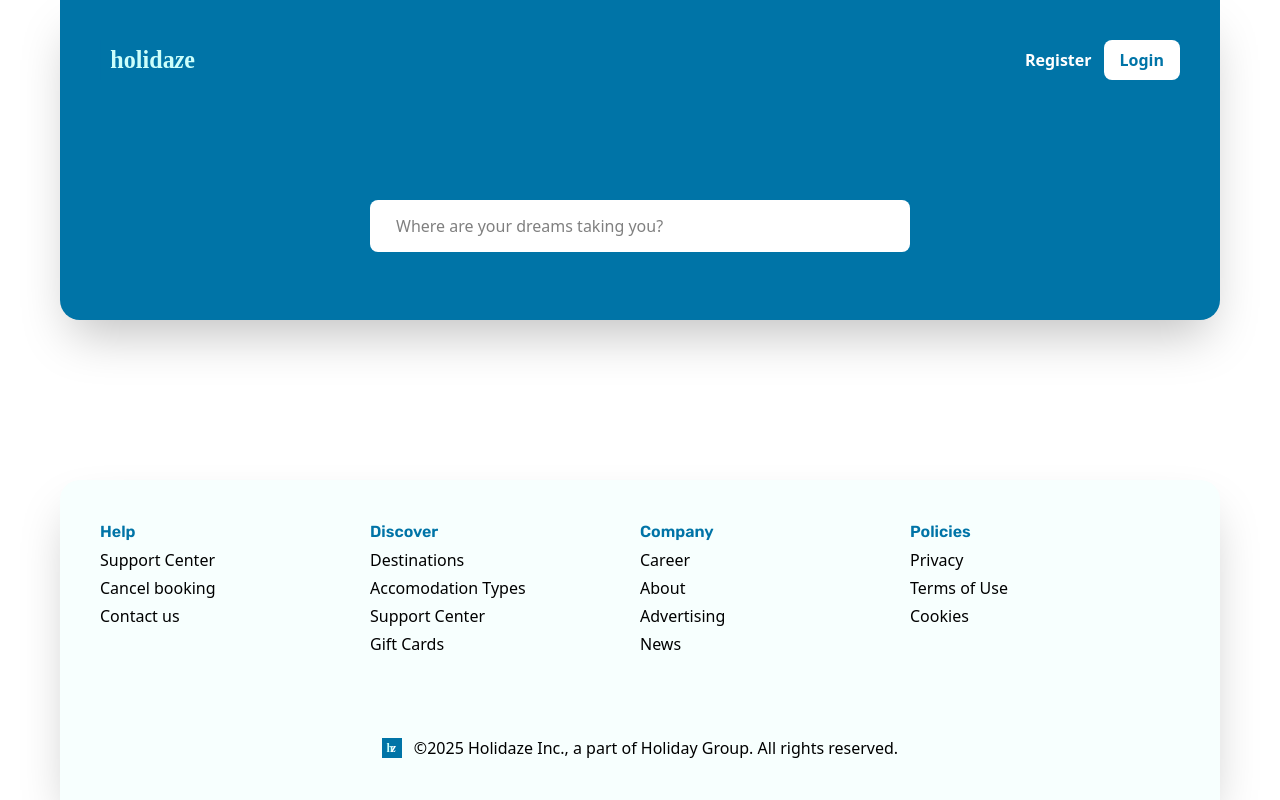
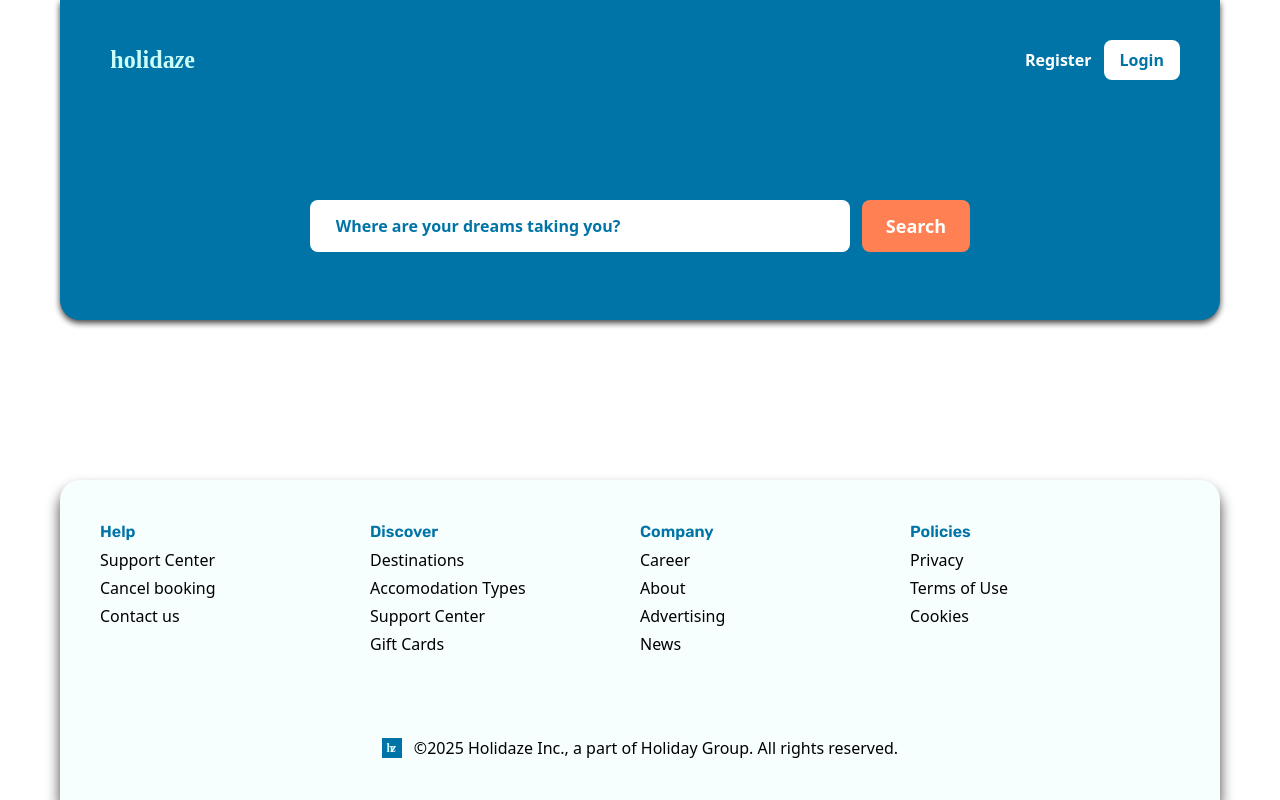
Before and after one commit to vicwinsj/Project-Exam-2, a React (Vite) app: page /profile in a window 1280 px wide. Built offline with nearby package versions, Linux system fonts and the light colour scheme; no server answers.

Commit message:
Updated search

```diff
--- a/src/components/Button.tsx
+++ b/src/components/Button.tsx
@@ -8,7 +8,7 @@ const variantClasses = {
   primary: "bg-sunset-800 text-white hover:bg-sunset-900",
   secondary: "bg-white hover:bg-turquoise-500 text-ocean-700",
   outline:
-    "border-2 border-ocean-700 text-ocean-700 hover:border-black hover:text-black",
+    "border-2 border-neutral-500 text-neutral-500 hover:border-neutral-700 hover:text-neutral-700 hover:bg-air-100",
 };
 
 const sizeClasses = {
--- a/src/components/Footer.tsx
+++ b/src/components/Footer.tsx
@@ -2,7 +2,7 @@ import logo from "../assets/holidaze_small.svg";
 
 const Footer = () => {
   return (
-    <footer className="h-80 flex flex-col gap-20 p-10 bg-air-100 shadow-2xl drop-shadow-ocean-700 rounded-t-[20px]">
+    <footer className="h-80 flex flex-col gap-20 p-10 bg-air-100 drop-shadow-xl drop-shadow-neutral-700 rounded-t-[20px]">
       <div className="flex justify-between">
         <ul className="flex flex-col gap-1 flex-[1]">
           <h3>Help</h3>
--- a/src/components/Header.tsx
+++ b/src/components/Header.tsx
@@ -5,10 +5,10 @@ import Search from "./Search.tsx";
 import { useVenues } from "../context/VenueContext";
 
 const Header = () => {
-  const { handleSearch } = useVenues();
+  const { handleSearch, searchResults, searchQuery } = useVenues();
 
   return (
-    <header className="h-80 flex flex-col gap-30 p-10 bg-ocean-700 shadow-2xl drop-shadow-ocean-700 rounded-b-[20px]">
+    <header className="h-80 flex flex-col gap-30 p-10 bg-ocean-700 drop-shadow-md drop-shadow-neutral-700 rounded-b-[20px]">
       <div className="flex justify-between">
         <Link to="/">
           <img src={logo} className="w-30 h-full" />
@@ -23,9 +23,7 @@ const Header = () => {
           <Button variant="secondary">Login</Button>
         </nav>
       </div>
-      <div className="w-full flex justify-center">
-        <Search onSearch={handleSearch} />
-      </div>
+      <Search onSearch={handleSearch} />
     </header>
   );
 };
--- a/src/components/Search.tsx
+++ b/src/components/Search.tsx
@@ -1,4 +1,5 @@
 import { useState } from "react";
+import { Button } from "./Button";
 
 type SearchProps = {
   onSearch: (query: string) => void;
@@ -10,17 +11,26 @@ const Search = ({ onSearch }: SearchProps) => {
   const handleChange = (event: React.ChangeEvent<HTMLInputElement>) => {
     const value = event.target.value;
     setQuery(value);
-    onSearch(value);
+  };
+
+  const handleSubmit = (event: React.FormEvent<HTMLFormElement>) => {
+    event.preventDefault();
+    onSearch(query);
   };
 
   return (
+    <form onSubmit={handleSubmit} className="w-full flex justify-center gap-3">
       <input
-      className="transition-colors duration-300 w-1/2 px-6 py-3 rounded-lg border-2 outline-none border-transparent focus:border-sunset-800 bg-white"
+        className="transition-colors duration-300 w-1/2 px-6 py-3 rounded-lg border-2 outline-none border-transparent hover:bg-air-100 focus:border-sunset-800 bg-white placeholder:font-semibold placeholder-ocean-700"
         type="text"
         placeholder="Where are your dreams taking you?"
         value={query}
         onChange={handleChange}
       />
+      <Button variant="primary" size="lg" type="submit">
+        Search
+      </Button>
+    </form>
   );
 };
 
--- a/src/context/VenueContext.tsx
+++ b/src/context/VenueContext.tsx
@@ -24,6 +24,7 @@ type Venue = {
 type VenueContextType = {
   venues: Venue[];
   searchResults: Venue[];
+  searchQuery: string;
   handleSearch: (query: string) => void;
   error: string | null;
   loading: boolean;
@@ -36,6 +37,7 @@ export const VenueProvider = ({ children }: { children: ReactNode }) => {
   const [searchResults, setSearchResults] = useState<Venue[]>([]);
   const [error, setError] = useState<string | null>(null);
   const [loading, setLoading] = useState<boolean>(true);
+  const [searchQuery, setSearchQuery] = useState<string>("");
 
   useEffect(() => {
     const fetchVenues = async () => {
@@ -64,6 +66,8 @@ export const VenueProvider = ({ children }: { children: ReactNode }) => {
   }, []);
 
   const handleSearch = (query: string) => {
+    setSearchQuery(query);
+
     if (!query) {
       setSearchResults(venues);
       return;
@@ -84,7 +88,14 @@ export const VenueProvider = ({ children }: { children: ReactNode }) => {
 
   return (
     <VenueContext.Provider
-      value={{ venues, searchResults, handleSearch, error, loading }}
+      value={{
+        venues,
+        searchResults,
+        searchQuery,
+        handleSearch,
+        error,
+        loading,
+      }}
     >
       {children}
     </VenueContext.Provider>
--- a/src/views/HomeView.tsx
+++ b/src/views/HomeView.tsx
@@ -4,7 +4,7 @@ import { Button } from "../components/Button";
 import placeholderImage from "../assets/placeholder_venue.png";
 
 const HomeView = () => {
-  const { searchResults, error, loading } = useVenues();
+  const { searchResults, searchQuery, error, loading } = useVenues();
 
   if (error) return <p>Error: {error}</p>;
   if (loading) return <p>Loading venues...</p>;
@@ -17,7 +17,9 @@ const HomeView = () => {
           <h2 className="text-black text-[32px]">
             Check out our wide assortment of stays
           </h2>
-          <Button variant="outline">Filter</Button>
+          <Button variant="outline" size="sm">
+            Filter
+          </Button>
         </div>
       </div>
       <div className="w-full grid grid-cols-4 gap-10">
@@ -50,6 +52,11 @@ const HomeView = () => {
           <p>No venues found.</p>
         )}
       </div>
+      <p>
+        <span className="font-semibold">{searchResults.length}</span> results
+        for{" "}
+        <span className="font-semibold text-ocean-700">"{searchQuery}"</span>.
+      </p>
     </section>
   );
 };
```
Lines whose indentation alone changed are shown as unchanged.
